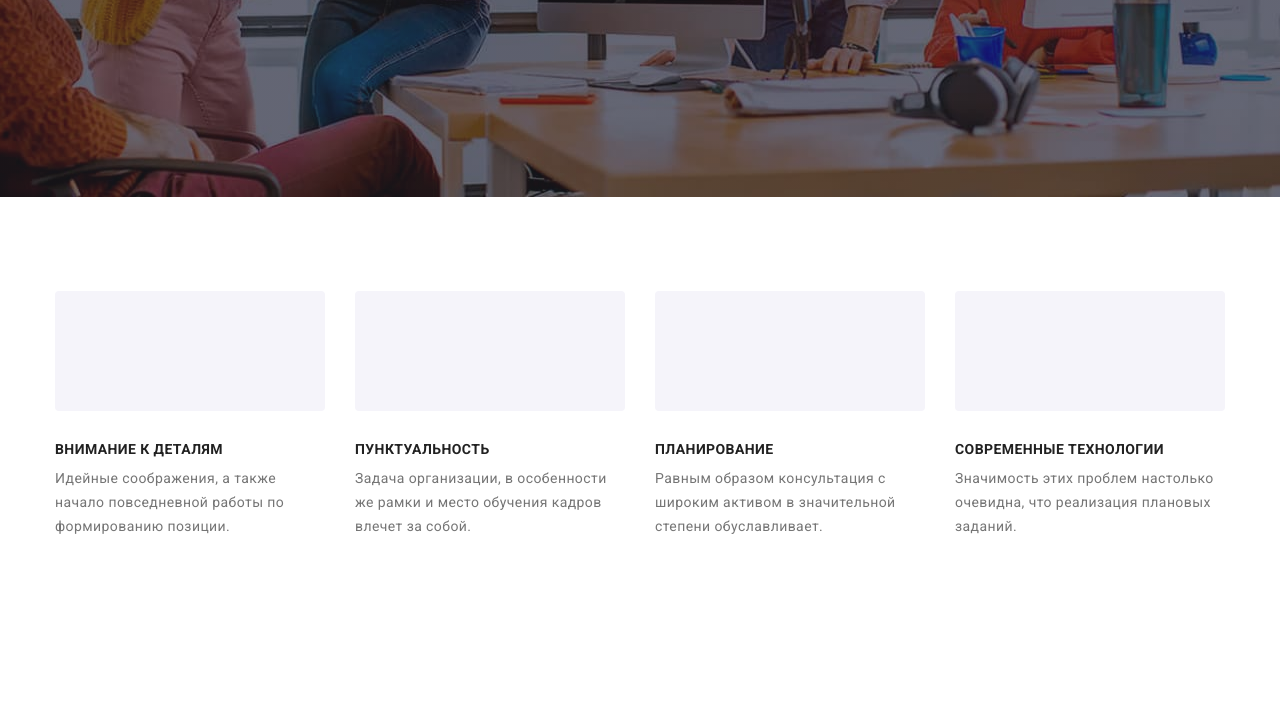
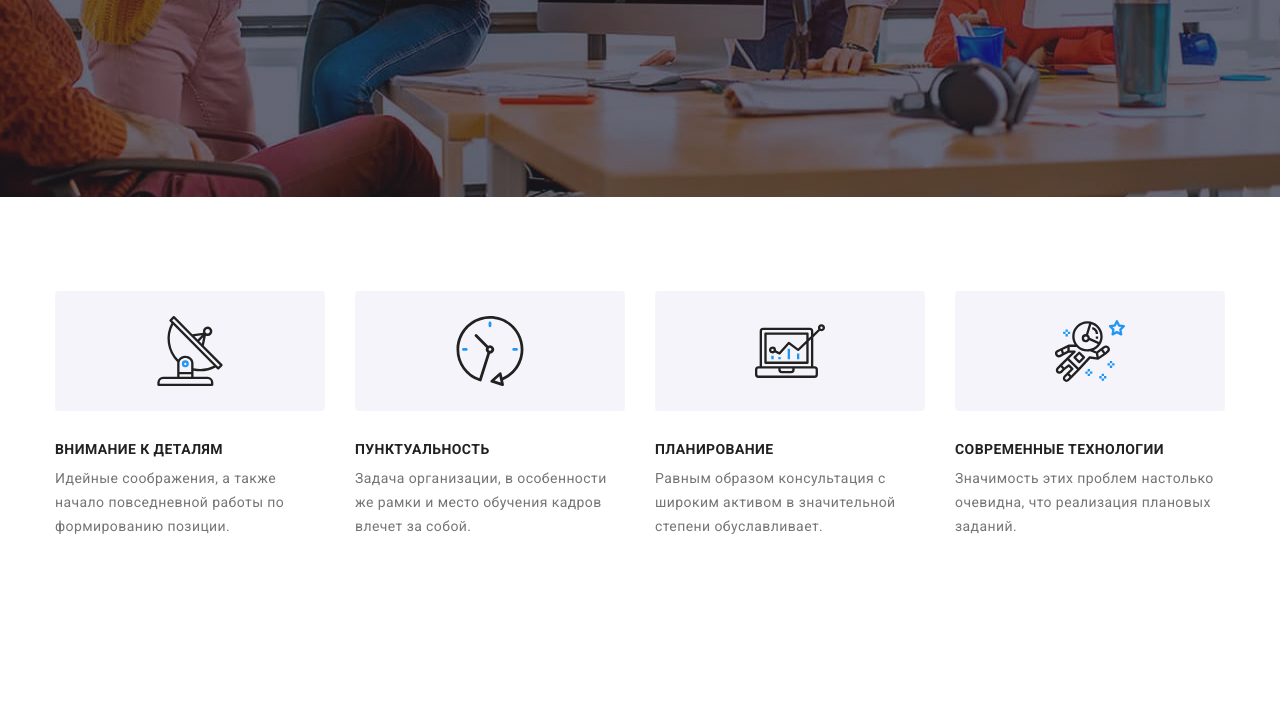
Before and after one commit to Olena-Samillo/goit-markup-hw-07, a plain HTML site: page index.html in a window 1280 px wide. Shown: the part 484-1208 px from the top of the page. Drawn offline with nearby package versions, Linux system fonts and the light colour scheme; the site is published under a folder, as on GitHub Pages, so addresses that start at the root find nothing.

Commit message:
Путь svg

```diff
--- a/sass/layout/_about.scss
+++ b/sass/layout/_about.scss
@@ -34,19 +34,19 @@
 }
 
 .icon-antenna::before {
-  background-image: url('/images/sprite/antenna\ .svg');
+  background-image: url('../images/sprite/antenna\ .svg');
 }
 
 .icon-clock::before {
-  background-image: url('/images/sprite/clock\ .svg');
+  background-image: url('../images/sprite/clock\ .svg');
 }
 
 .icon-diagram::before {
-  background-image: url('/images/sprite/diagram\ .svg');
+  background-image: url('../images/sprite/diagram\ .svg');
 }
 
 .icon-astronaut::before {
-  background-image: url('/images/sprite/astronaut\ .svg');
+  background-image: url('../images/sprite/astronaut\ .svg');
 }
 
 .about-list:not(:last-child) {
```
Also changed, not shown: css/main.css, css/main.min.css, 2 other files.
